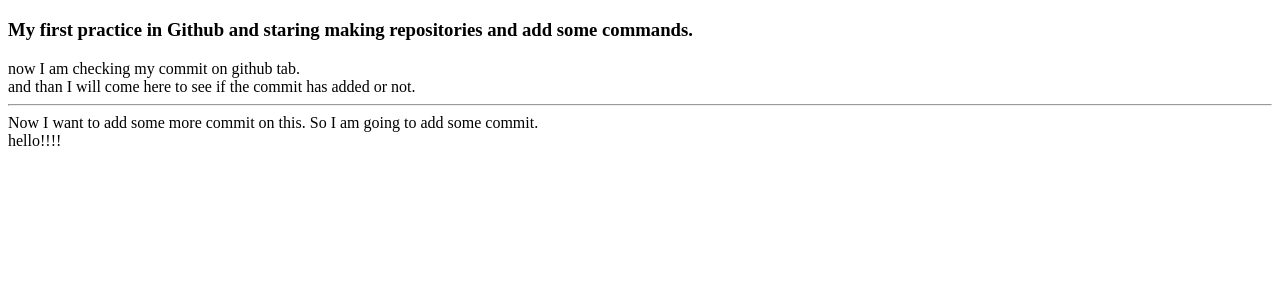
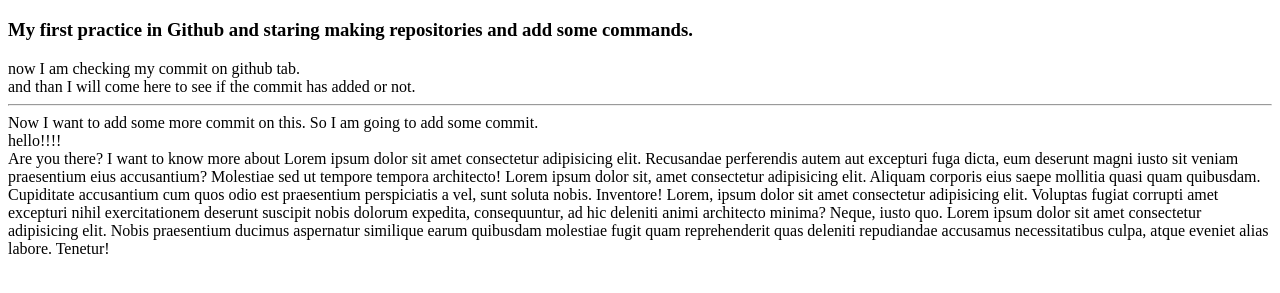
Before and after one commit to shivmohnish/My-first-Repo, a plain HTML site: page index.html in a window 1280 px wide. Shown: the part 61-354 px from the top of the page. Drawn offline with Linux system fonts and the light colour scheme.

Commit message:
Lorem added

```diff
--- a/index.html
+++ b/index.html
@@ -14,5 +14,7 @@
     Now I want to add some more commit on this. So I am going to add some commit. <br>
 
     hello!!!!
+<br>
+    Are you there? I want to know more about Lorem ipsum dolor sit amet consectetur adipisicing elit. Recusandae perferendis autem aut excepturi fuga dicta, eum deserunt magni iusto sit veniam praesentium eius accusantium? Molestiae sed ut tempore tempora architecto! Lorem ipsum dolor sit, amet consectetur adipisicing elit. Aliquam corporis eius saepe mollitia quasi quam quibusdam. Cupiditate accusantium cum quos odio est praesentium perspiciatis a vel, sunt soluta nobis. Inventore! Lorem, ipsum dolor sit amet consectetur adipisicing elit. Voluptas fugiat corrupti amet excepturi nihil exercitationem deserunt suscipit nobis dolorum expedita, consequuntur, ad hic deleniti animi architecto minima? Neque, iusto quo. Lorem ipsum dolor sit amet consectetur adipisicing elit. Nobis praesentium ducimus aspernatur similique earum quibusdam molestiae fugit quam reprehenderit quas deleniti repudiandae accusamus necessitatibus culpa, atque eveniet alias labore. Tenetur!
 </body>
 </html>
```
